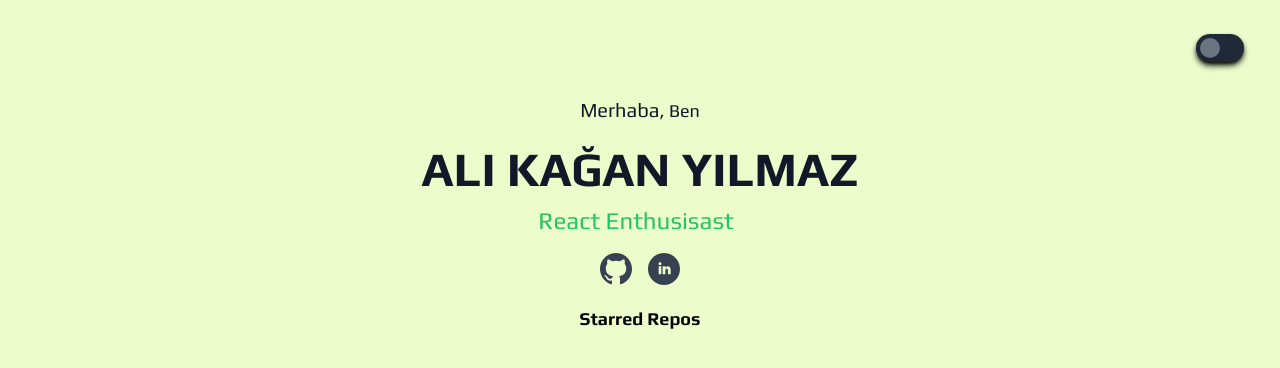
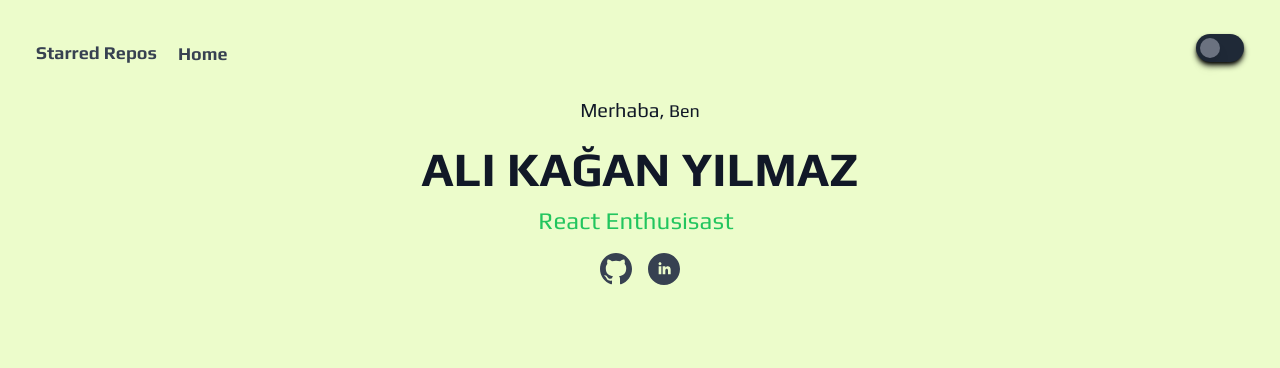
Before and after one commit to MiqeWazowhiskey/portfolio_dev, a Next.js app: page / in a window 1280 px wide. Shown: the top 368 px of the page. Built offline with nearby package versions, Linux system fonts and the light colour scheme.

Commit message:
Add header components and fix stars page.

```diff
--- a/components/Header.js
+++ b/components/Header.js
@@ -1,4 +1,5 @@
 import React from 'react';
+import { motion } from 'framer-motion';
 import { Switch } from '@headlessui/react';
 import { useTheme } from 'next-themes';
 const Header = () => {
@@ -7,7 +8,14 @@ const Header = () => {
   return (
 
     <header className='flex items-center justify-between text-white px-6 py-4 h-1 max-w-8xl mx-auto mt-8 bg-transparent'>
-       <span></span>
+        <div className="flex flex-wrap justify-center pr-5 pt-3">
+          <motion.a className="flex justify-center text-lg font-bold dark:hover:text-green-500 hover:text-orange-300 mr-5 text-gray-700 dark:text-gray-200" href="stars" whileHover={{scale: 1.1}}>
+                Starred Repos
+          </motion.a>
+          <h3>
+            <motion.a whileHover={{scale: 1.07}} href="/" className=" text-bold text-lg text-gray-700 dark:text-gray-200 font-bold flex dark:hover:text-green-500 hover:text-orange-300  border border-transparent ">Home</motion.a>
+          </h3>
+        </div>
         <Switch
           checked ={enabled}
           onChange={() => {
@@ -26,11 +34,6 @@ const Header = () => {
 
         />
         </Switch>
-
-
-
-
-
     </header>
   )
 }
--- a/pages/index.js
+++ b/pages/index.js
@@ -55,11 +55,7 @@ export default function Home({ starredRepositories }) {
               </motion.a>
             </div>
           </div>
-          <div className="pt-5">
-            <motion.a className="flex justify-center text-lg font-bold dark:hover:text-green-500 hover:text-orange-300" href="stars" whileHover={{scale: 1.1}}>
-              Starred Repos
-            </motion.a>
-          </div>
+
         </section>
       </main>
 
--- a/pages/stars.js
+++ b/pages/stars.js
@@ -2,6 +2,7 @@ import { motion } from "framer-motion";
 import react from "react"
 import Layout from "../components/Layout"
 import Link from 'next/link'
+import Typical from 'react-typical'
 
 
 
@@ -13,24 +14,22 @@ import {
 } from "@apollo/client";
 import { setContext } from '@apollo/client/link/context';
 
+
 export default function Home({ starredRepositories }) {
   return (
     <Layout title={"Portfolio"} description={"Starred Github Repos"}>
-        <div className="flex justify-end pr-5 pt-3">
-        <h3><motion.a whileHover={{scale: 1.07}} href="/" className=" text-bold text-2xl flex dark:hover:text-green-500 hover:text-orange-300  border border-transparent ">Home</motion.a></h3>
-        </div>
-           <div className=" border border-white shadow-xl shadow-gray-500 dark:shadow-black rounded-xl flex flex-wrap mt-3 pb-5">
+           <div className="justify-center  pl-4 flex flex-wrap  rounded-xl  mt-3 pb-5">
 
             {starredRepositories.map(repo =>{
                 return(
 
 
-                    < motion.a className="flex mx-5" key={ repo.id } href={repo.url} target={"_blank"} rel="noopener noreferrer" whileHover={{scale: 1.07}}>
+                    < motion.a className="flex flex-wrap  justify-center mx-5" key={ repo.id } href={repo.url} target={"_blank"} rel="noopener noreferrer" whileHover={{scale: 1.07}}>
 
-                      <div className= "w-full ml-4 shadow-xl border border-white shadow-gray-500 p-4 rounded-lg dark:shadow-black mt-5"  >
+                      <div className= "w-96 shadow-xl border border-white shadow-gray-500 p-4 rounded-lg dark:shadow-black mt-5"  >
 
                         <h2 className="text-lg text-center font-bold md:text-xl mb-2">{repo.name}</h2>
-                          <div className="justify-center flex space-x-8 text-sm">
+                          <div className="justify-center flex space-x-8 text-sm ">
                             <p>{repo.description}</p>
                             <p>⭐{repo.stargazerCount}</p>
                           </div>
```
